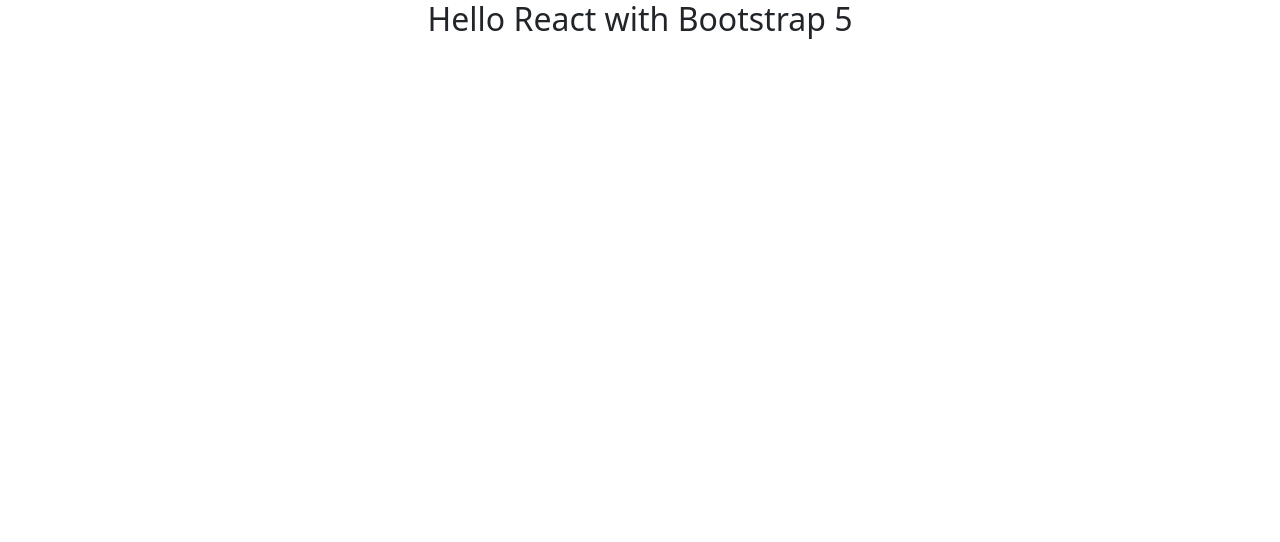
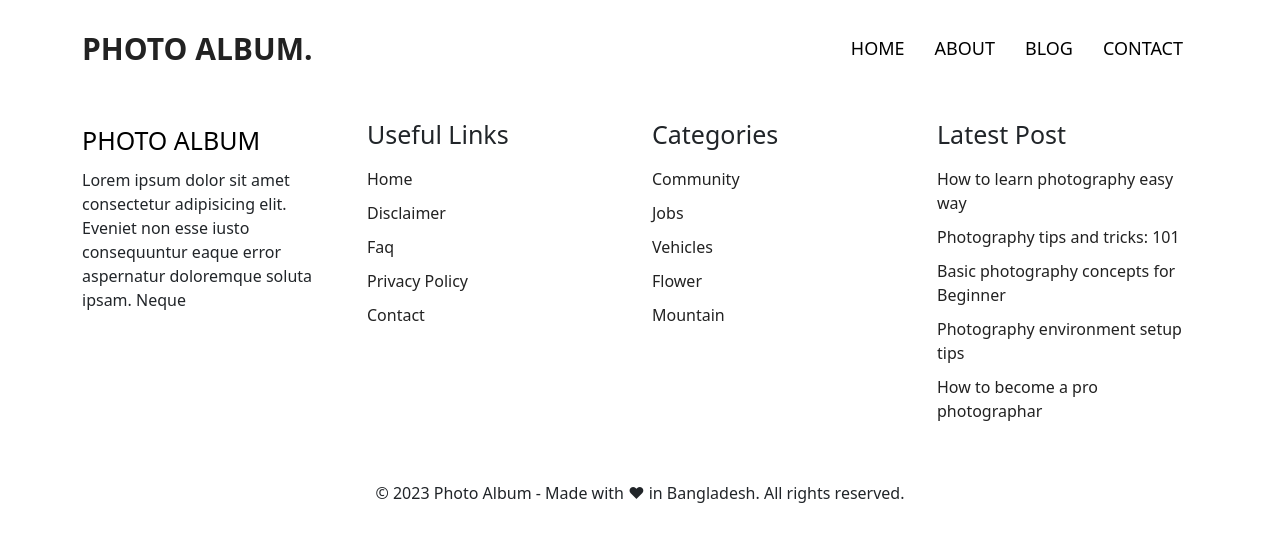
Before and after one commit to monzuralam/photo-album, a React (Create React App) app: page / in a window 1280 px wide. Shown: the top 542 px of the page. Built offline with nearby package versions, Linux system fonts and the light colour scheme.

Commit message:
header & footer has been added

```diff
--- a/src/App.js
+++ b/src/App.js
@@ -1,3 +1,6 @@
+import Header from './components/Header';
+import Footer from './components/Footer';
+
 import 'bootstrap/dist/css/bootstrap.min.css';
 import 'bootstrap/dist/js/bootstrap.min.js';
 import './App.css';
@@ -5,13 +8,8 @@
 function App() {
   return (
     <div className="App">
-      <div className="container">
-        <div className="row">
-          <div className="col">
-            <h2>Hello React with Bootstrap 5</h2>
-          </div>
-        </div>
-      </div>
+      <Header />
+      <Footer />
     </div>
   );
 }
--- /dev/null
+++ b/src/components/Footer.js
@@ -0,0 +1,85 @@
+import React, { Component } from 'react'
+
+class Footer extends Component {
+    render() {
+        return (
+            <>
+                <footer className="footer">
+                    <div className="container">
+                        <div className="row">
+                            <div className="col-xl-3 col-md-3 col-12">
+                                <div className="widget text-start">
+                                    <div className="widget-wrapper">
+                                        <div className="logo mb-2">
+                                            <a href="/">
+                                                <span>Photo Album</span>
+                                            </a>
+                                        </div>
+                                        <p>
+                                            Lorem ipsum dolor sit amet consectetur adipisicing elit. Eveniet non esse iusto consequuntur eaque error aspernatur doloremque soluta ipsam. Neque </p>
+                                    </div>
+                                </div>
+                            </div>
+                            <div className="col-xl-3 col-md-3 col-12">
+                                <div className="widget text-start">
+                                    <div className="widget-wrapper">
+                                        <h3 className="widget-title">Useful Links</h3>
+                                        <div className="widget-content">
+                                            <ul>
+                                                <li><a href="/">Home</a></li>
+                                                <li><a href="#">Disclaimer</a></li>
+                                                <li><a href="#">Faq</a></li>
+                                                <li><a href="#">Privacy Policy</a></li>
+                                                <li><a href="#">Contact</a></li>
+                                            </ul>
+                                        </div>
+                                    </div>
+                                </div>
+                            </div>
+                            <div className="col-xl-3 col-md-3 col-12">
+                                <div className="widget text-start">
+                                    <div className="widget-wrapper">
+                                        <h3 className="widget-title">Categories</h3>
+                                        <div className="widget-content">
+                                            <ul>
+                                                <li><a href="#">Community</a></li>
+                                                <li><a href="#">Jobs</a></li>
+                                                <li><a href="#">Vehicles</a></li>
+                                                <li><a href="#">Flower</a></li>
+                                                <li><a href="#">Mountain</a></li>
+                                            </ul>
+                                        </div>
+                                    </div>
+                                </div>
+                            </div>
+                            <div className="col-xl-3 col-md-3 col-12">
+                                <div className="widget text-start">
+                                    <div className="widget-wrapper">
+                                        <h3 className="widget-title">Latest Post</h3>
+                                        <div className="widget-content">
+                                            <ul>
+                                                <li><a href="#">How to learn photography easy way</a></li>
+                                                <li><a href="#">Photography tips and tricks: 101</a></li>
+                                                <li><a href="#">Basic photography concepts for Beginner</a></li>
+                                                <li><a href="#">Photography environment setup tips</a></li>
+                                                <li><a href="#">How to become a pro photographar</a></li>
+                                            </ul>
+                                        </div>
+                                    </div>
+                                </div>
+                            </div>
+                        </div>
+                        <div className="row">
+                            <div className="col-12">
+                                <div className="copyright text-center pt-5">
+                                    <p>&copy; 2023 Photo Album - Made with ❤ in Bangladesh. All rights reserved.</p>
+                                </div>
+                            </div>
+                        </div>
+                    </div>
+                </footer>
+            </>
+        )
+    }
+}
+export default Footer;
--- /dev/null
+++ b/src/components/Header.js
@@ -0,0 +1,35 @@
+import React, { Component } from 'react'
+
+class Header extends Component {
+    render() {
+        return (
+            <>
+                <header className='header'>
+                    <div className="container">
+                        <div className="row align-items-center">
+                            <div className="col-xl-3">
+                                <div className="logo text-start">
+                                    <a href="/">
+                                        <span>Photo Album.</span>
+                                    </a>
+                                </div>
+                            </div>
+                            <div className="col-xl-9">
+                                <nav className="menu text-end">
+                                    <ul>
+                                        <li><a href="">Home</a></li>
+                                        <li><a href="">About</a></li>
+                                        <li><a href="">Blog</a></li>
+                                        <li><a href="">Contact</a></li>
+                                    </ul>
+                                </nav>
+                            </div>
+                        </div>
+                    </div>
+                </header>
+            </>
+        )
+    }
+}
+
+export default Header;
--- a/src/index.css
+++ b/src/index.css
@@ -13,3 +13,81 @@
   font-family: source-code-pro, Menlo, Monaco, Consolas, 'Courier New',
     monospace;
 }
+
+/** custom css **/
+header{
+  margin: 25px 0;
+}
+
+.logo a {text-decoration: none;color: #000;}
+
+.logo a span {
+  font-size: 25px;
+  font-weight: 800;
+  text-transform: uppercase;
+}
+
+header .logo a span{
+  font-size: 30px;
+  color: #222;
+}
+
+nav.menu ul{
+  margin: 0;
+  padding: 0;
+}
+
+nav.menu ul li {
+  display: inline-block;
+}
+
+nav.menu ul li a {
+  text-decoration: none;
+  padding: 10px 15px;
+  color: #000;
+  display: block;
+  font-size: 18px;
+  font-weight: 300;
+  text-transform: uppercase;
+}
+
+/* footer  */
+footer{
+  margin: 50px 0;
+}
+
+footer .logo a span{
+  font-weight: 300;
+  text-transform: uppercase;
+}
+
+.widget-title {
+  font-size: 25px;
+  line-height: 1;
+  font-weight: 300;
+  margin-bottom: 20px;
+}
+
+footer .widget .widget-wrapper p{
+  font-weight: 300;
+}
+
+.widget ul {
+  margin: 0;
+  padding: 0;
+}
+
+.widget ul li {
+  list-style: none;
+  margin-bottom: 10px;
+}
+
+.widget ul li a {
+  text-decoration: none;
+  color: #222;
+  font-weight: 300;
+}
+
+.copyright p{
+  font-weight: 300;
+}
```
